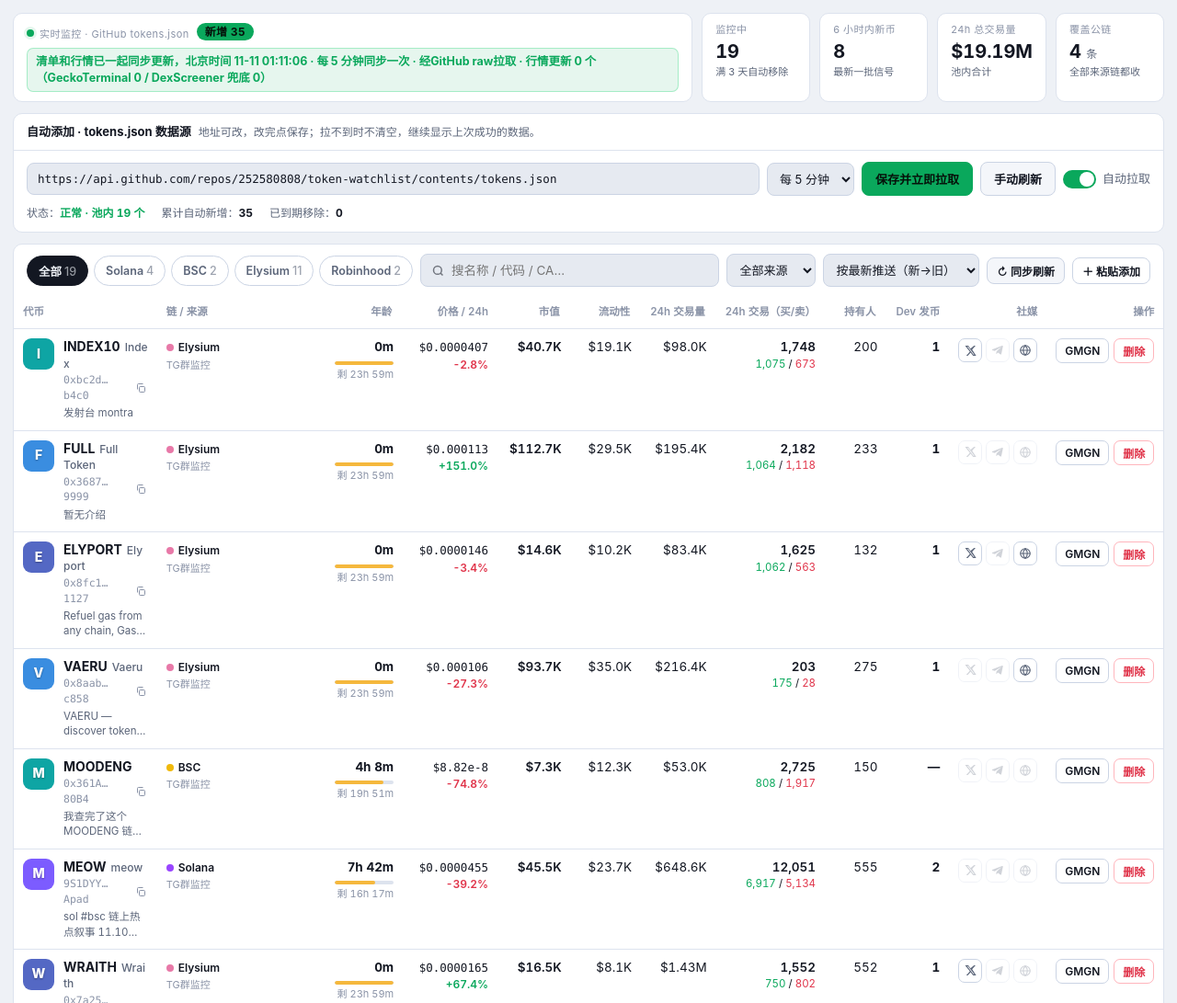
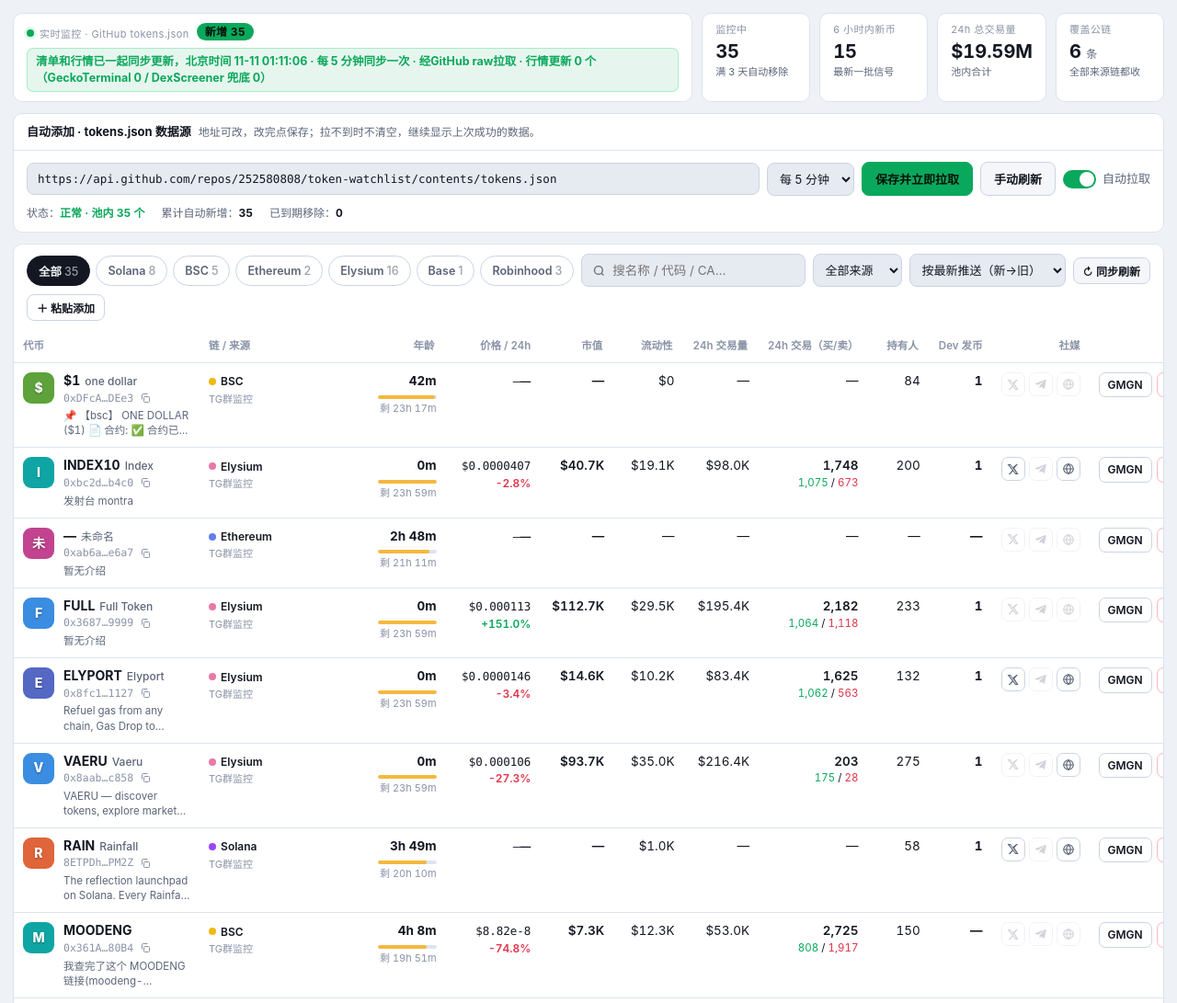
Before and after one commit to 252580808/token-watchlist, a plain HTML site: page index.html in a window 1280 px wide. Shown: the top 1091 px of the page at 92% size. Drawn offline with Linux system fonts and the light colour scheme; no server answers.

Commit message:
还原 index.html（线上前端由 wrangler 单独部署，此文件不参与）

```diff
--- a/index.html
+++ b/index.html
@@ -735,29 +735,9 @@ function render(){
   bindRows();
   renderBlocked();
 }
-/* ================= 自动隐藏（2026-11-11）=================
-   只是「看板不显示」，tokens.json 里的数据一条都不删，随时可恢复。
-   规则：
-     1) 没名字的币（symbol 为空 / — / - / ?）→ 隐藏（GMGN 也查不到的死币、无效地址）
-     2) 双低：流动性 < $10,000 且 持有人 < 100 → 隐藏
-        持有人查不到（空值）时不误杀，必须两个都明确低于线才隐藏。
-   想调：改下面两个数字即可；想临时看全部，网址后面加 ?all=1 */
-var AUTO_HIDE_LIQ = 10000;
-var AUTO_HIDE_HOLDERS = 100;
-var SHOW_ALL = /[?&]all=1/.test(window.location.search);
-function autoHidden(x){
-  var s = String(x.symbol==null ? "" : x.symbol).trim();
-  if(!s || s==="—" || s==="-" || s==="?") return true;
-  var liq = Number(x.liq);
-  var holders = Number(x.holders);
-  var lowLiq = (x.liq!=null && x.liq!=="" && !isNaN(liq) && liq < AUTO_HIDE_LIQ);
-  var lowHolders = (x.holders!=null && x.holders!=="" && !isNaN(holders) && holders < AUTO_HIDE_HOLDERS);
-  return lowLiq && lowHolders;
-}
 function sweepExpiredSilent(){
   var t = Date.now();
   tokens = tokens.filter(function(x){ return !isBlockedKey(keyOf(x)) && (x.snapshot || t - x.createdAt < MAX_AGE_MS); });
-  if(!SHOW_ALL) tokens = tokens.filter(function(x){ return !autoHidden(x); });
 }
 
 function renderPills(){
```
